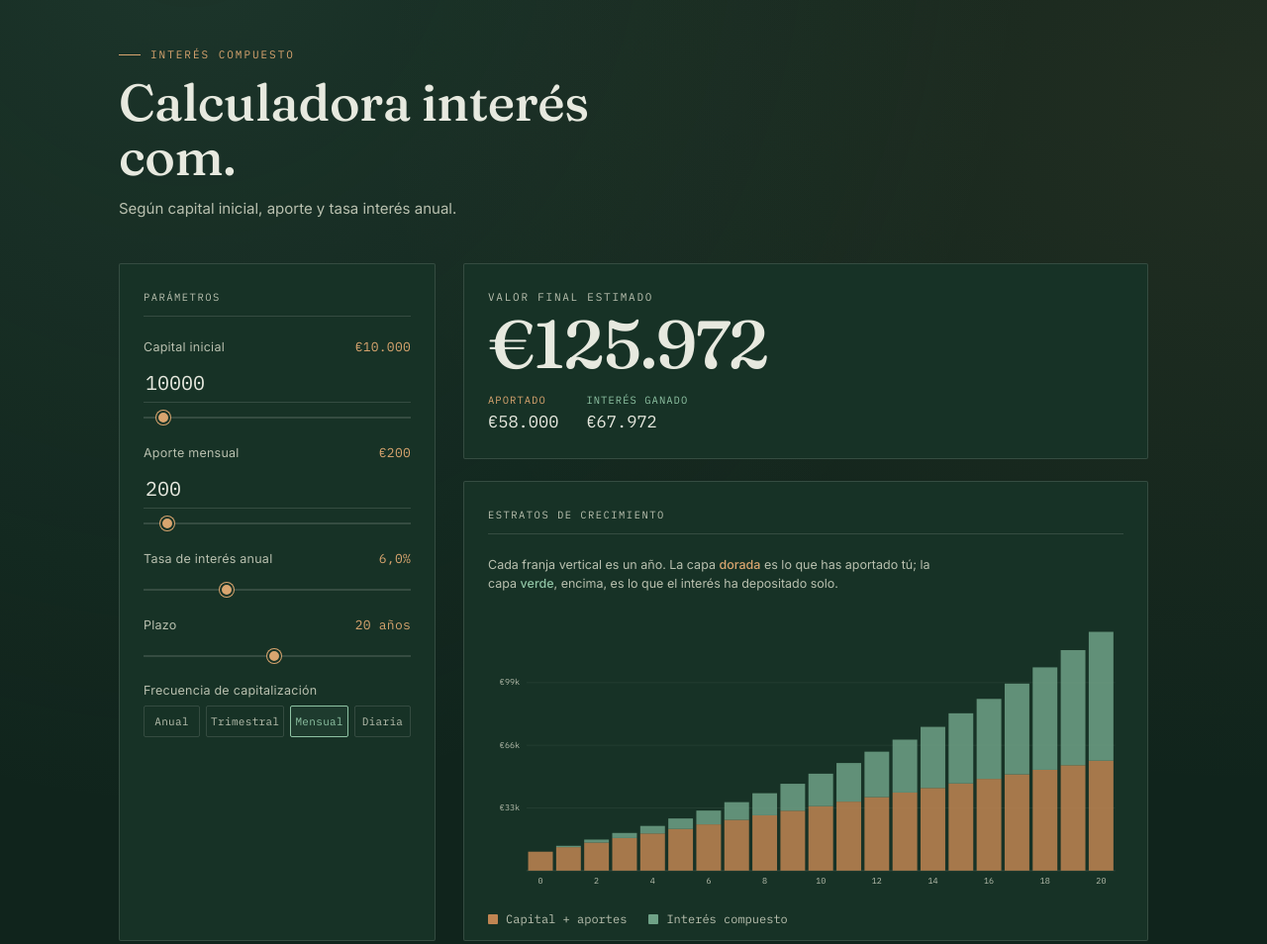
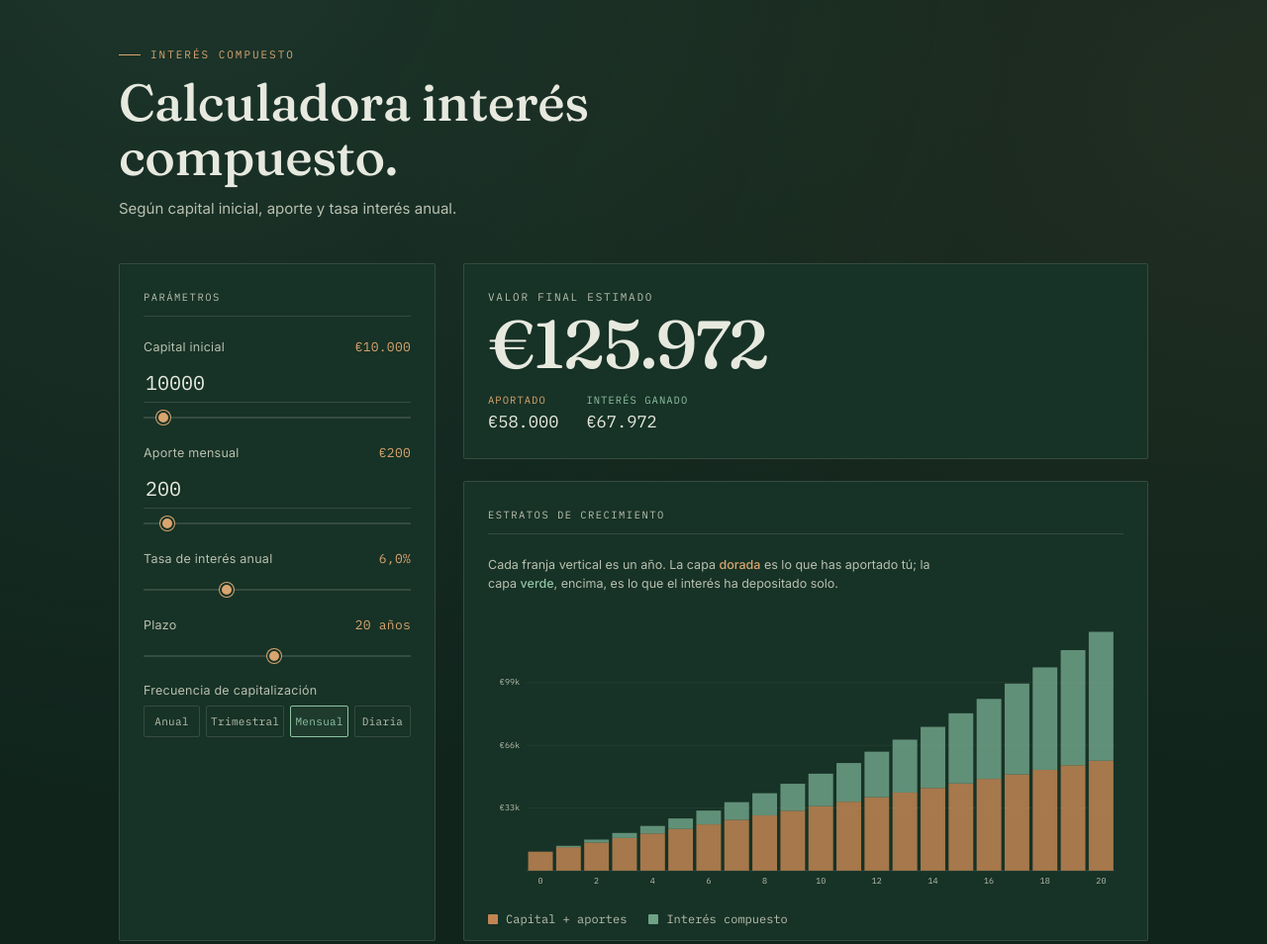
Before and after one commit to alejandromania/calculadorainterescompuesto, a plain HTML site: page index.html in a window 1280 px wide. Shown: the top 954 px of the page at 99% size. Drawn offline with Linux system fonts and the light colour scheme.

Commit message:
Fix heading text for interest calculator

```diff
--- a/index.html
+++ b/index.html
@@ -138,7 +138,7 @@
 
   <header>
     <div class="eyebrow">Interés compuesto</div>
-    <h1>Calculadora interés com.</h1>
+    <h1>Calculadora interés compuesto.</h1>
     <p class="sub">Según capital inicial, aporte y tasa interés anual.</p>
   </header>
 
```
